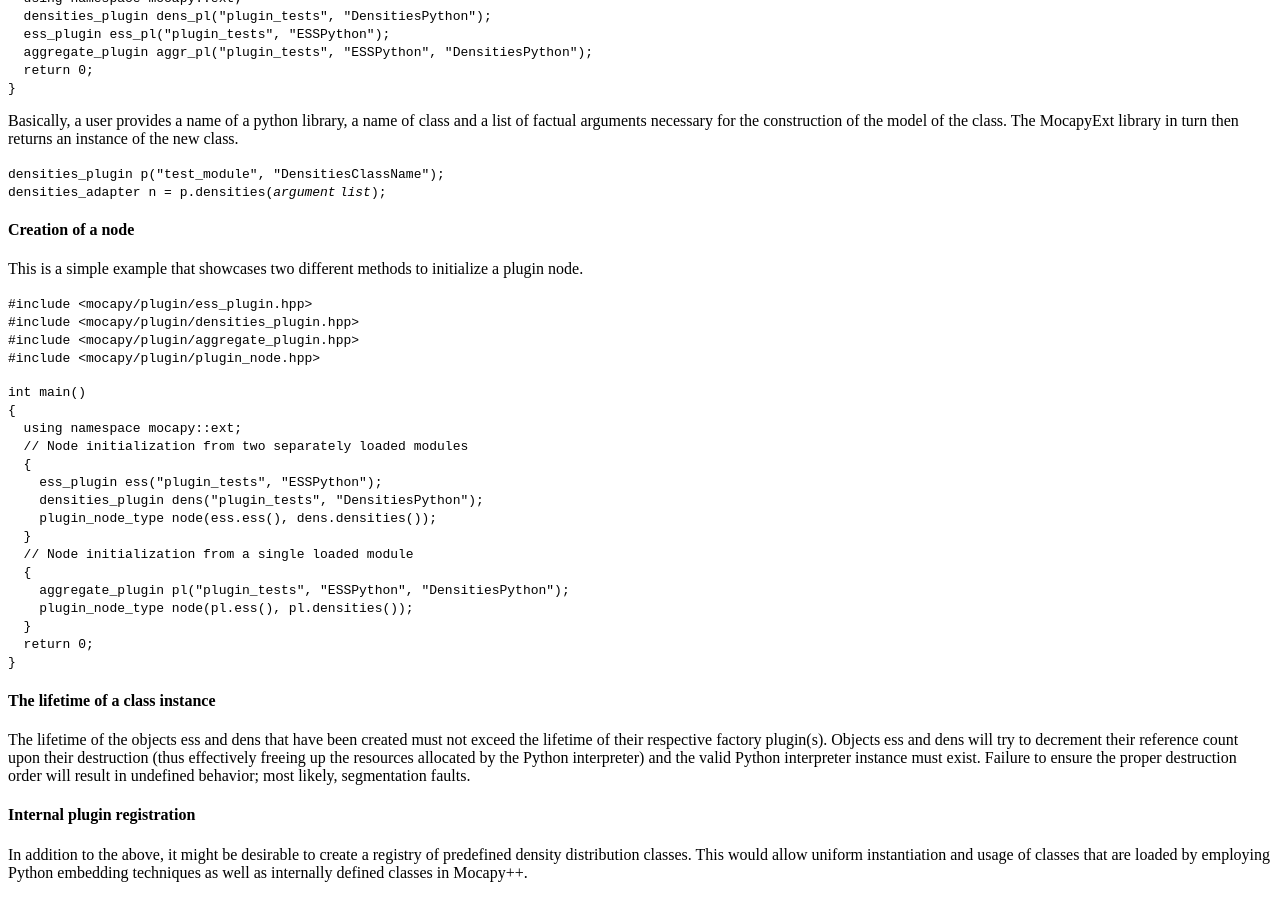
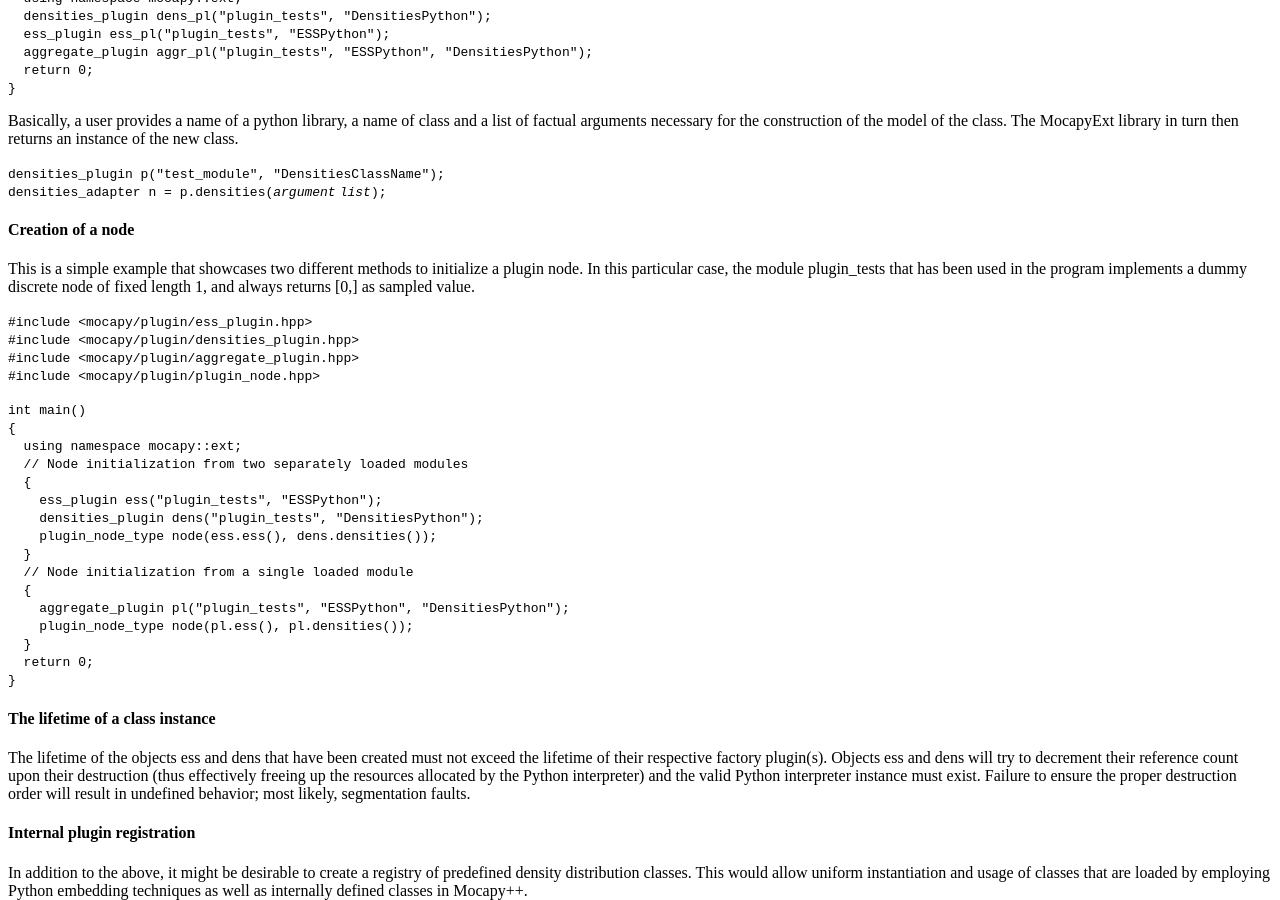
Before and after one commit to biopython/biopython.github.io, a Jekyll site: the page built from wiki/GSOC2011_MocapyExt.md, in a window 1280 px wide and 900 px high, scrolled down 3350 px. Built offline with Jekyll 4.4.1, drawn with Linux system fonts in a browser that asks for light colours.

Commit message:
/* Creation of a node */

```diff
--- a/wiki/GSOC2011_MocapyExt.md
+++ b/wiki/GSOC2011_MocapyExt.md
@@ -313,7 +313,10 @@ instance of the new class.
 #### Creation of a node
 
 This is a simple example that showcases two different methods to
-initialize a plugin node.
+initialize a plugin node. In this particular case, the module
+plugin\_tests that has been used in the program implements a dummy
+discrete node of fixed length 1, and always returns \[0,\] as sampled
+value.
 
 `#include <mocapy/plugin/ess_plugin.hpp>`
 `#include <mocapy/plugin/densities_plugin.hpp>`
```
Also changed, not shown: 1 other file.
